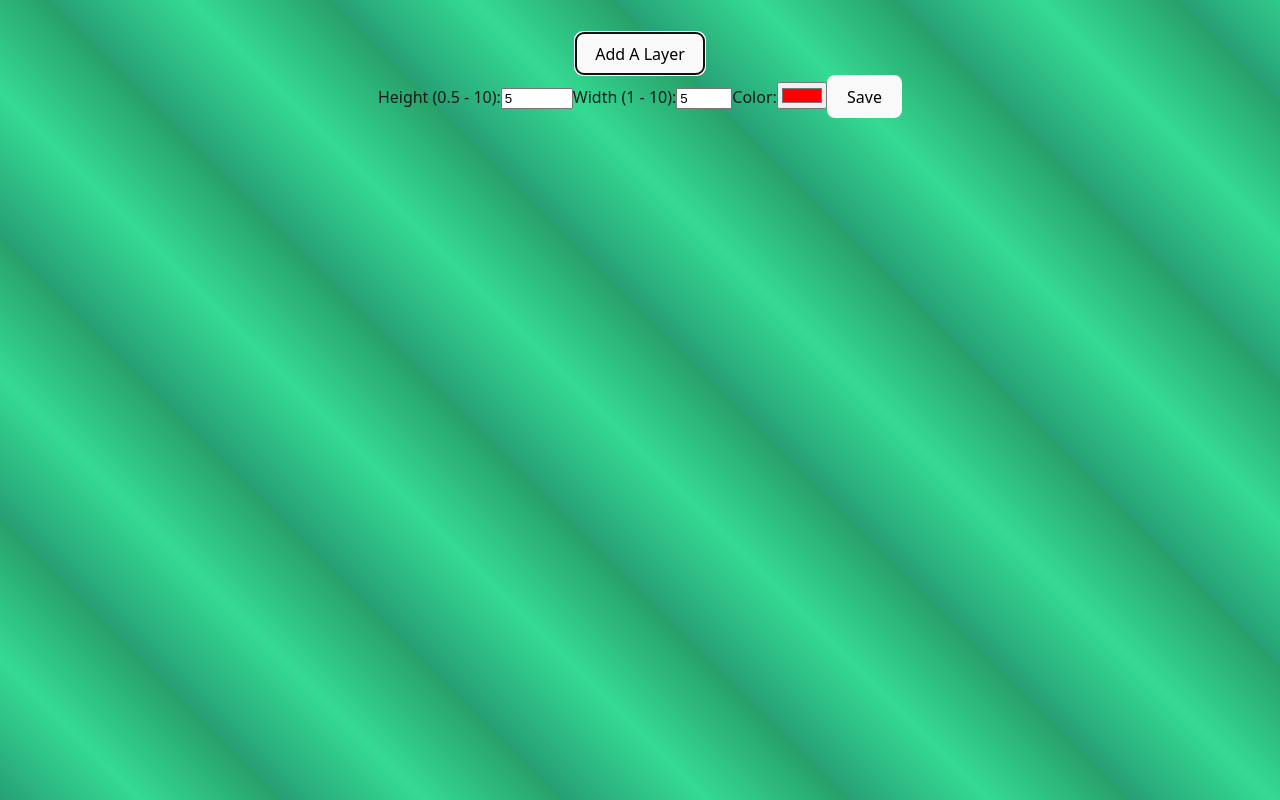
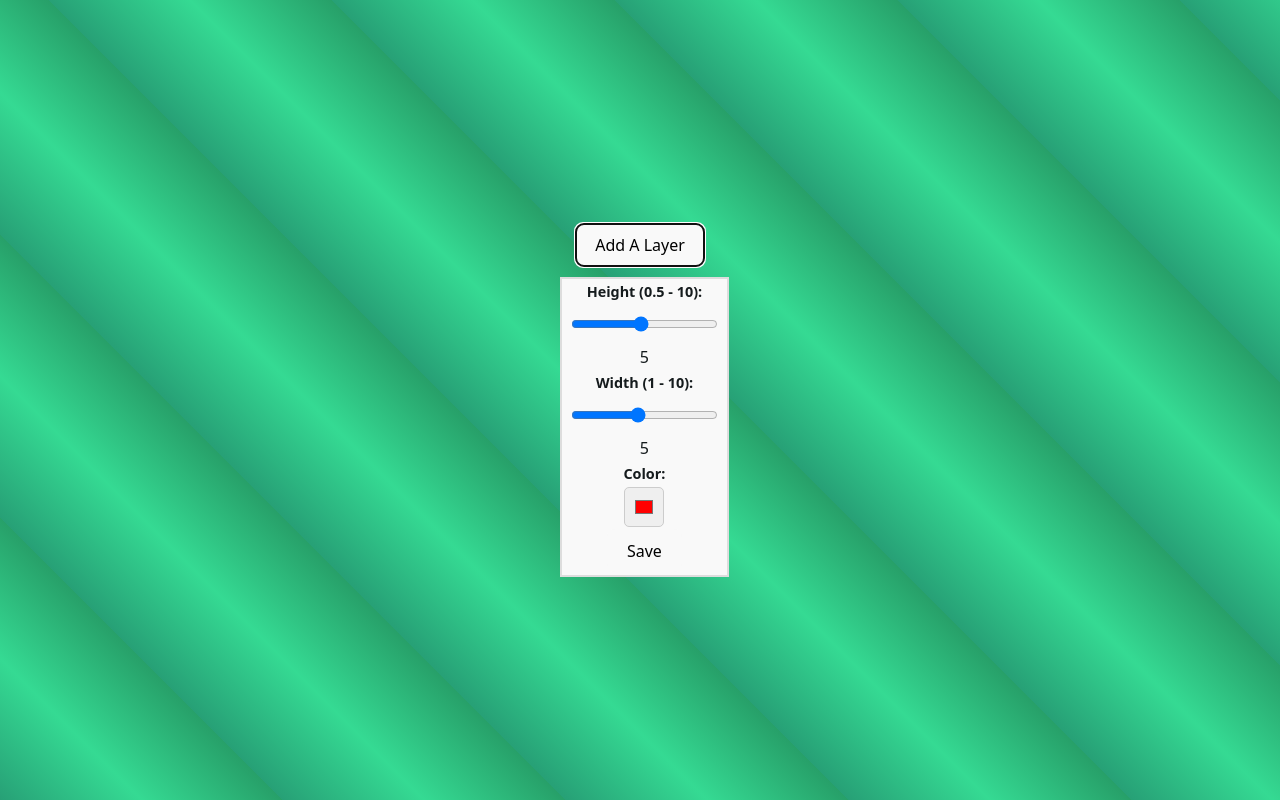
Before and after one commit to TekkenForceX/Cake-Builder, a React (Vite) app in the folder cakebuilder/: page / in a window 1280 px wide. Both pictures are taken after a click on the button "Add A Layer". Built offline with nearby package versions, Linux system fonts and the light colour scheme.

Commit message:
Layer Form Styling Done.

```diff
--- a/cakebuilder/package.json
+++ b/cakebuilder/package.json
@@ -24,6 +24,7 @@
     "eslint-plugin-react-refresh": "^0.4.19",
     "globals": "^15.15.0",
     "sass": "^1.85.1",
+    "sass-embedded": "^1.85.1",
     "typescript": "~5.7.2",
     "typescript-eslint": "^8.24.1",
     "vite": "^6.2.0"
--- a/cakebuilder/src/App.sass
+++ b/cakebuilder/src/App.sass
@@ -8,6 +8,8 @@
     background: repeating-linear-gradient(45deg, #27a076, #35da93 100px, #27a069 200px)
     display: block
     color: #151b1d
+    display: flex
+    justify-content: center
 
 .cake
     width: 45%
@@ -18,3 +20,72 @@
     //flex-direction: column
     //align-items: center
     position: relative
+
+.layer-form
+  display: flex;
+  flex-direction: column;
+  gap: 0.15rem
+  padding: 0.15rem;
+  border: 2px solid #ddd;
+  background-color: #f9f9f9;
+  width: 100%;
+  height: 100%;
+  align-items: center
+  justify-content: center
+  margin-top: 10px
+
+  .layer-form span
+    font-size: 1.2rem;
+    font-weight: bold;
+    transition: color 0.3s ease-in-out;
+
+
+  label
+    font-weight: bold;
+    font-size: 0.9rem;
+
+
+  input
+    padding: 0.5rem;
+    border: 1px solid #ccc;
+    border-radius: 5px;
+    font-size: 1rem;
+
+    &:focus
+      border-color: #007bff;
+      outline: none;
+
+
+
+  .color-picker
+    width: 25%;
+    height: 40px;
+    cursor: pointer;
+
+
+  .button-group
+    display: flex;
+    gap: 0.5rem;
+
+    button
+      flex: 1;
+      padding: 0.7rem;
+      font-size: 1rem;
+      cursor: pointer;
+      transition: background 0.2s ease-in-out;
+
+      &.save
+        background-color: #28a745;
+        color: white;
+
+        &:hover
+          background-color: #218838;
+
+
+
+      &.cancel
+        background-color: #dc3545;
+        color: white;
+
+        &:hover
+          background-color: #c82333;
--- a/cakebuilder/src/CakeBuilder/LayerForm.tsx
+++ b/cakebuilder/src/CakeBuilder/LayerForm.tsx
@@ -1,5 +1,6 @@
 import { use, useState } from "react";
 import Layer from "../Layer"
+import '/src/App.sass'
 
 interface LayerFormProps {
     addLayer: (layer: Layer) => void;
@@ -19,15 +20,17 @@
     }
 
     return (
-       <form onSubmit={handleSubmit}>
+       <form onSubmit={handleSubmit} className="layer-form">
         <label>Height (0.5 - 10):</label>
-        <input type="number" min="0.5" max="10" step="0.5" value={height} onChange={(e) => setHeight(parseFloat(e.target.value))} />
+        <input type="range" min="0.5" max="10" step="0.5" value={height} onChange={(e) => setHeight(parseFloat(e.target.value))} />
+        <span>{height}</span>
 
         <label>Width (1 - 10):</label>
-        <input type="number" min="1" max="10" step="1" value={width} onChange={(e) => setWidth(parseFloat(e.target.value))} />
+        <input type="range" min="1" max="10" step="1" value={width} onChange={(e) => setWidth(parseFloat(e.target.value))} />
+        <span>{width}</span>
 
         <label>Color:</label>
-        <input type="color" value={color} onChange={(e) => setColor(e.target.value)} />
+        <input type="color" className="color-picker" value={color} onChange={(e) => setColor(e.target.value)} />
 
         <button type="submit">Save</button>
        </form>
```
Also changed, not shown: 1 other file (tests, documents, lock files or other folders).
